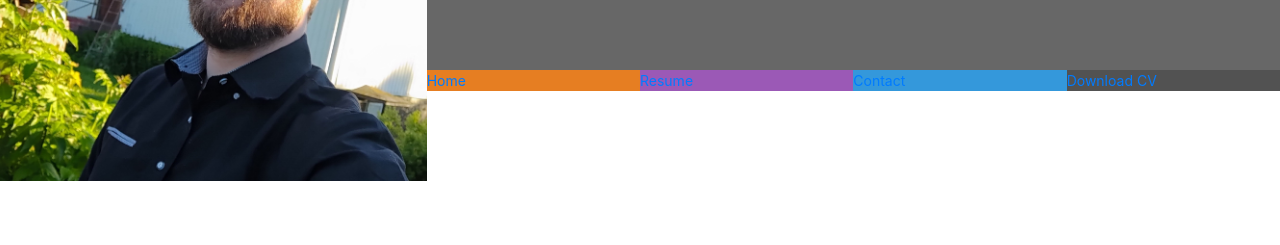
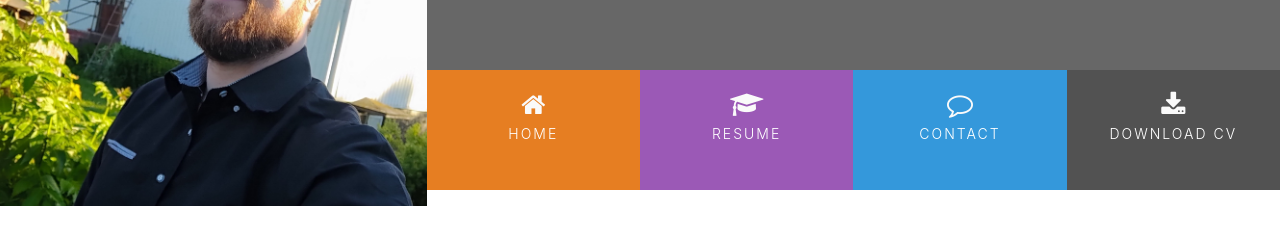
Before and after one commit to NiborGnu/CV-site, a plain HTML site: page index.html in a window 1280 px wide. Shown: the part 179-424 px from the top of the page. Drawn offline with nearby package versions, Linux system fonts and the light colour scheme.

Commit message:
Add menu icons

```diff
--- a/assets/css/style.css
+++ b/assets/css/style.css
@@ -72,3 +72,34 @@ header {
     font-size: 14px;
     padding: 0;
 }
+
+.menuitem {
+    height: 120px;
+    text-align: center;
+    padding: 0;
+}
+
+.menuitem a {
+    width: 100%;
+    text-decoration: none;
+    color: #fff;
+    height: 120px;
+}
+
+.menuitem a i {
+    padding-top: 22px;
+    display: block;
+    color: #fafafa;
+    font-size: 26px;
+}
+
+.menuitem span {
+    display: block;
+    width: 100%;
+    padding-top: 5px;
+    text-align: center;
+    text-transform: uppercase;
+    font-size: 14px;
+    font-weight: 300;
+    letter-spacing: 2px;
+}
--- a/index.html
+++ b/index.html
@@ -27,17 +27,19 @@
                 <div class="row no-gutters">
                     <div class="col">
                         <ul id="nav" class="list-inline menucontainer">
-                            <li class="col-6 col-sm-3 ui-menu-color-home list-inline-item">
-                                <a href="#"><span>Home</span></a>
+                            <li class="col-6 col-sm-3 list-inline-item ui-menu-color-home menuitem">
+                                <a href="#"><i class="fa fa-home" aria-hidden="true"></i><span>Home</span></a>
                             </li>
-                            <li class="col-6 col-sm-3 ui-menu-color-resume list-inline-item">
-                                <a href="#"><span>Resume</span></a>
+                            <li class="col-6 col-sm-3 list-inline-item ui-menu-color-resume menuitem">
+                                <a href="#"><i class="fa fa-graduation-cap"
+                                        aria-hidden="true"></i><span>Resume</span></a>
                             </li>
-                            <li class="col-6 col-sm-3 ui-menu-color-contact list-inline-item">
-                                <a href="#"><span>Contact</span></a>
+                            <li class="col-6 col-sm-3 list-inline-item ui-menu-color-contact menuitem">
+                                <a href="#"><i class="fa fa-comment-o" aria-hidden="true"></i><span>Contact</span></a>
                             </li>
-                            <li class="col-6 col-sm-3 ui-menu-color-download list-inline-item">
-                                <a href="#"><span>Download CV</span></a>
+                            <li class="col-6 col-sm-3 list-inline-item ui-menu-color-download menuitem">
+                                <a href="#"><i class="fa fa-download" aria-hidden="true"></i><span>Download
+                                        CV</span></a>
                             </li>
                         </ul>
                     </div>
```
